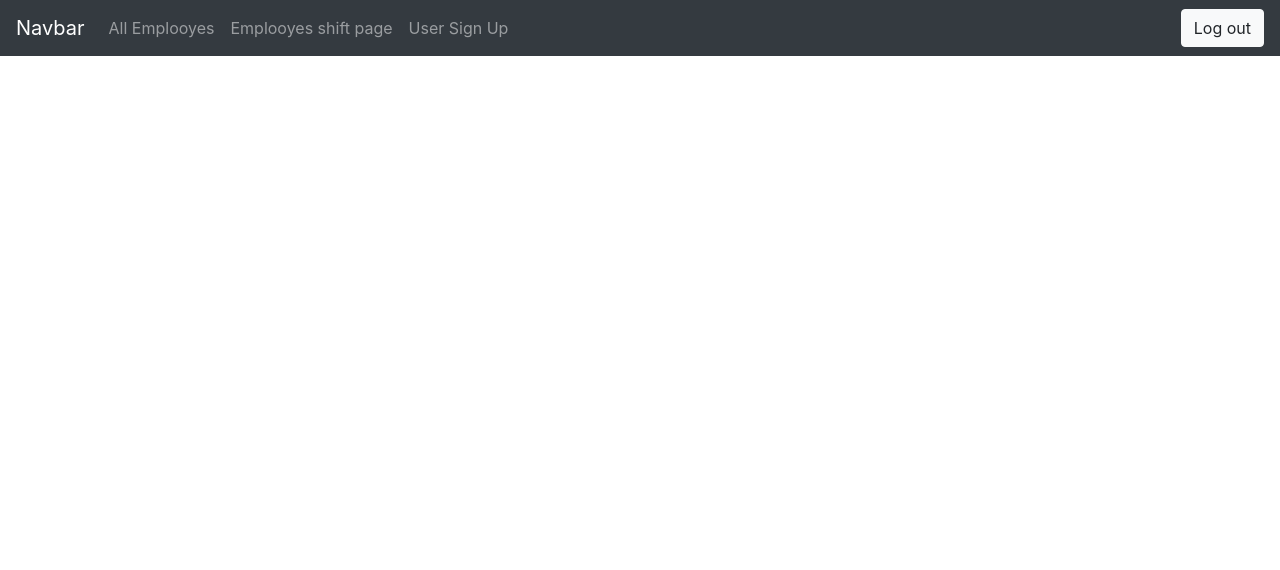
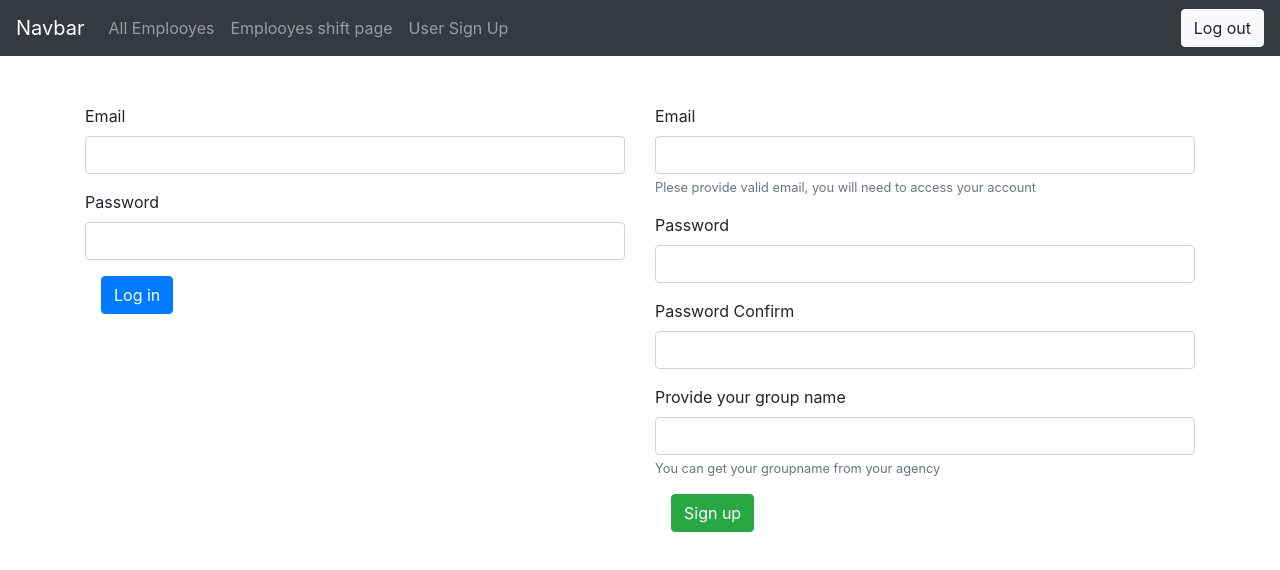
Before and after one commit to bashiroglu/developing-front-employeesmanagerapp, a React (Create React App) app: page /sign-up-or-sign-in in a window 1280 px wide. Shown: the top 570 px of the page. Built offline with nearby package versions, Linux system fonts and the light colour scheme.

Commit message:
added login and signup pages

```diff
--- a/src/App.js
+++ b/src/App.js
@@ -5,6 +5,7 @@ import Header from './components/header/Header';
 import AllUsersPage from './pages/allemployeespage/AllEmployeesPage';
 import EmployeesShiftPage from './pages/employeesshiftpage//EmployeesShiftPage';
 import SignUpUserByManagerPage from './pages/signupuserbymanagerpage/SignUpUserByManagerPage';
+import LoginAndSignUpPage from './pages/loginandsignuppage/LoginAndSignUpPage';
 
 import 'bootstrap/dist/css/bootstrap.min.css';
 
@@ -33,6 +34,11 @@ export class App extends Component {
               path="/sign-up-user-by-manager"
               component={SignUpUserByManagerPage}
             />
+            <Route
+              exact
+              path="/sign-up-or-sign-in"
+              component={LoginAndSignUpPage}
+            />
           </Switch>
         </div>
       </div>
--- a/src/components/elements/formelements/input/Input.jsx
+++ b/src/components/elements/formelements/input/Input.jsx
@@ -6,7 +6,7 @@ export class Input extends Component {
   //   }
   render() {
     const {
-      onClick,
+      onChange,
       type,
       id,
       additionaltextid,
@@ -22,7 +22,7 @@ export class Input extends Component {
             className="form-control"
             id={id}
             aria-describedby={additionaltextid}
-            onClick={onClick}
+            onChange={onChange}
           />
           {this.props.additionaltext && (
             <small id={additionaltextid} className="form-text text-muted">
@@ -33,7 +33,12 @@ export class Input extends Component {
       ) : (
         <div className="form-group ">
           <label htmlFor={id}>{label}</label>
-          <textarea className="form-control" id={id} rows="3"></textarea>
+          <textarea
+            className="form-control"
+            onChange={onChange}
+            id={id}
+            rows="3"
+          ></textarea>
         </div>
       );
     return element;
--- a/src/components/header/Header.jsx
+++ b/src/components/header/Header.jsx
@@ -26,7 +26,6 @@ export class Header extends Component {
                   User Sign Up
                 </Link>
               </li>
-
             </ul>
           </div>
           <Link className="btn-light btn ml-auto" to="/logout">
--- /dev/null
+++ b/src/components/login/Login.jsx
@@ -0,0 +1,18 @@
+import React, { Component } from 'react';
+
+import Input from './../elements/formelements/input/Input';
+import Button from './../elements/formelements/button/Button';
+
+export class Login extends Component {
+  render() {
+    return (
+      <form>
+        <Input label="Email" type="email" id="email" element="input" />
+        <Input label="Password" type="password" id="password" element="input" />
+        <Button classes=" mx-3 btn-primary">Log in</Button>
+      </form>
+    );
+  }
+}
+
+export default Login;
--- /dev/null
+++ b/src/components/signup/SignUp.jsx
@@ -0,0 +1,38 @@
+import React from 'react';
+import Input from './../elements/formelements/input/Input';
+
+import Button from './../elements/formelements/button/Button';
+
+function SignUp() {
+  return (
+    <div>
+      <Input
+        label="Email"
+        type="email"
+        id="email"
+        element="input"
+        additionaltextid="notifythatyouwillneed"
+        additionaltext="Plese provide valid email, you will need to access your account"
+      />
+      <Input label="Password" type="password" id="password" element="input" />
+      <Input
+        label="Password Confirm"
+        type="password"
+        id="passwordConfirm"
+        element="input"
+      />
+      <Input
+        label="Provide your group name"
+        type="email"
+        id="groupname"
+        element="input"
+        additionaltextid="groupnamefromagency"
+        additionaltext="You can get your groupname from your agency"
+      />
+
+      <Button classes=" mx-3 btn-success">Sign up</Button>
+    </div>
+  );
+}
+
+export default SignUp;
--- /dev/null
+++ b/src/pages/loginandsignuppage/LoginAndSignUpPage.jsx
@@ -0,0 +1,21 @@
+import React, { Component } from 'react';
+import Login from '../../components/login/Login';
+import SignUp from '../../components/signup/SignUp';
+export class LoginAndSignUpPage extends Component {
+  render() {
+    return (
+      <div className="container mt-5">
+        <div className="row">
+          <div className="col-6">
+            <Login />
+          </div>
+          <div className="col-6">
+            <SignUp />
+          </div>
+        </div>
+      </div>
+    );
+  }
+}
+
+export default LoginAndSignUpPage;
```
